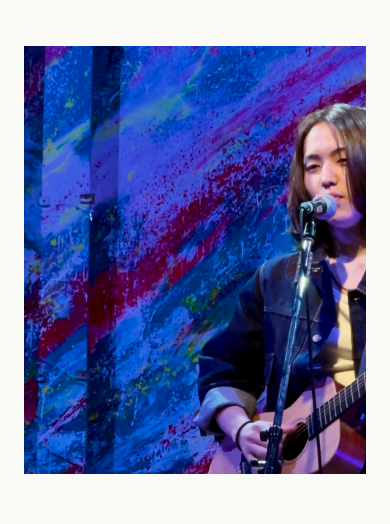
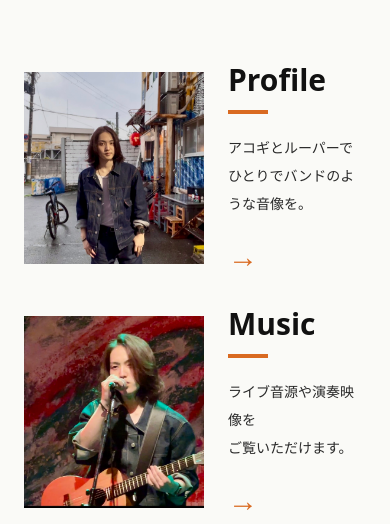
Before and after one commit to Luckyreki/r-manac-hp, a React (Vite) app: page / in a window 390 px wide. Shown: the part 542-1066 px from the top of the page. Built offline with nearby package versions, Linux system fonts and the light colour scheme.

Commit message:
Hide top hero image on mobile

```diff
--- a/src/pages/TopPage.jsx
+++ b/src/pages/TopPage.jsx
@@ -38,7 +38,7 @@ export function TopPage() {
           <img
             src={assets.uiMockupsReal.top.primary}
             alt=""
-            className="mt-12 aspect-[4/5] w-full object-cover object-[center_top] md:absolute md:right-0 md:top-0 md:-z-10 md:mt-0 md:h-[610px] md:w-[62%] md:object-[82%_center]"
+            className="hidden md:absolute md:right-0 md:top-0 md:-z-10 md:block md:h-[610px] md:w-[62%] md:object-cover md:object-[82%_center]"
           />
         </motion.div>
       </section>
```
